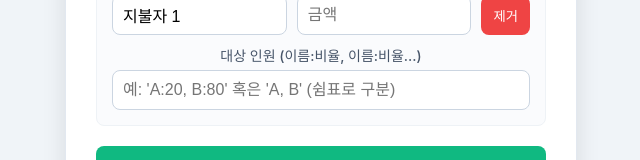
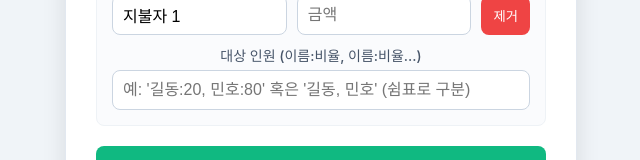
Before and after one commit to ChocoWaffle/snack, a plain HTML site: page index.html in a window 1280 px wide. Shown: the part 329-489 px from the top of the page, without its empty margins (319-959 px from the left). Drawn offline with Linux system fonts and the light colour scheme.

Commit message:
feat:힌트 텍스트를 좀 더 명확하게 수정

```diff
--- a/index.html
+++ b/index.html
@@ -242,7 +242,7 @@
                 </div>
                 <div>
                     <label for="target-${payerCount}">대상 인원 (이름:비율, 이름:비율...)</label>
-                    <input type="text" id="target-${payerCount}" class="payer-target" placeholder="예: 'A:20, B:80' 혹은 'A, B' (쉼표로 구분)">
+                    <input type="text" id="target-${payerCount}" class="payer-target" placeholder="예: '길동:20, 민호:80' 혹은 '길동, 민호' (쉼표로 구분)">
                 </div>
             `;
 
```
